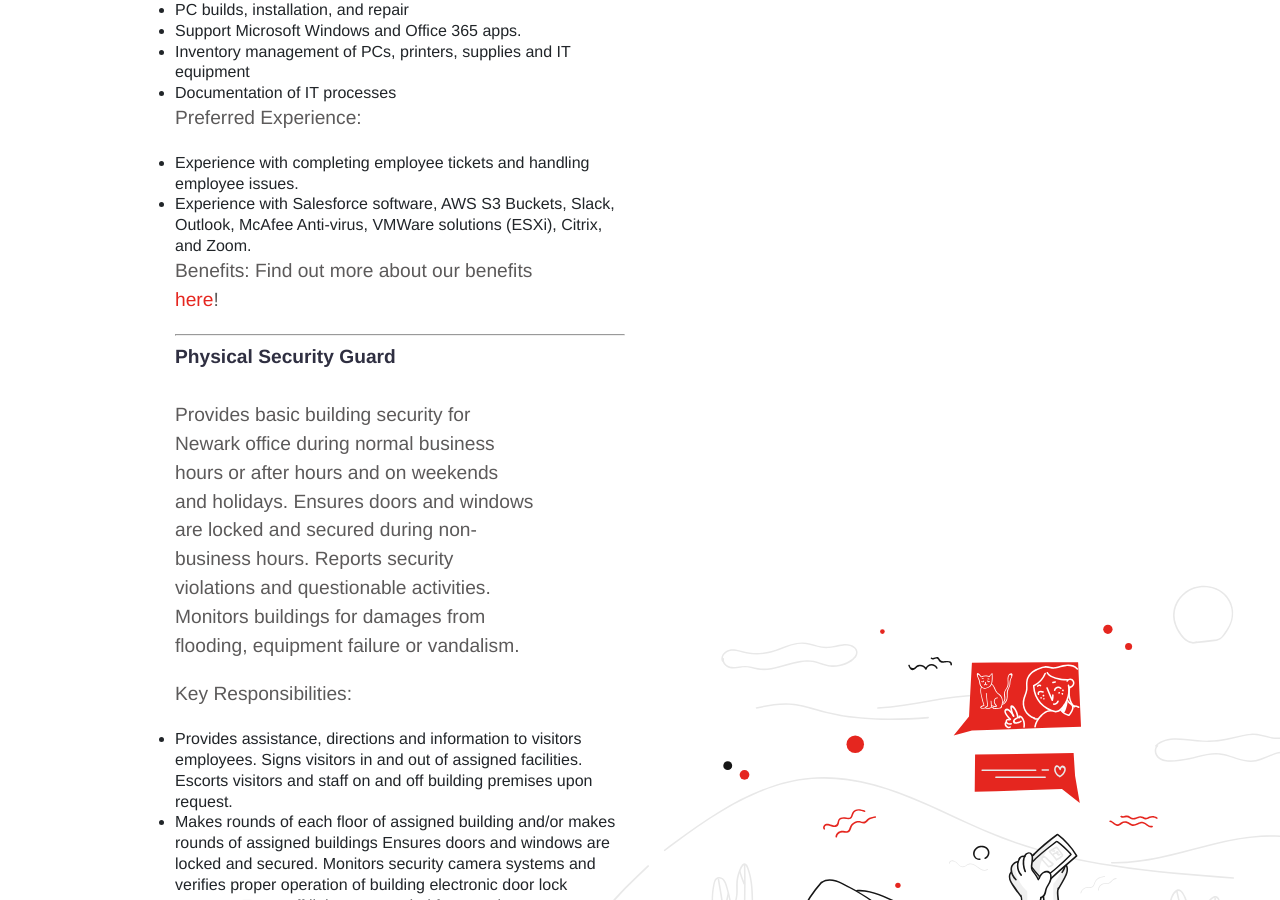
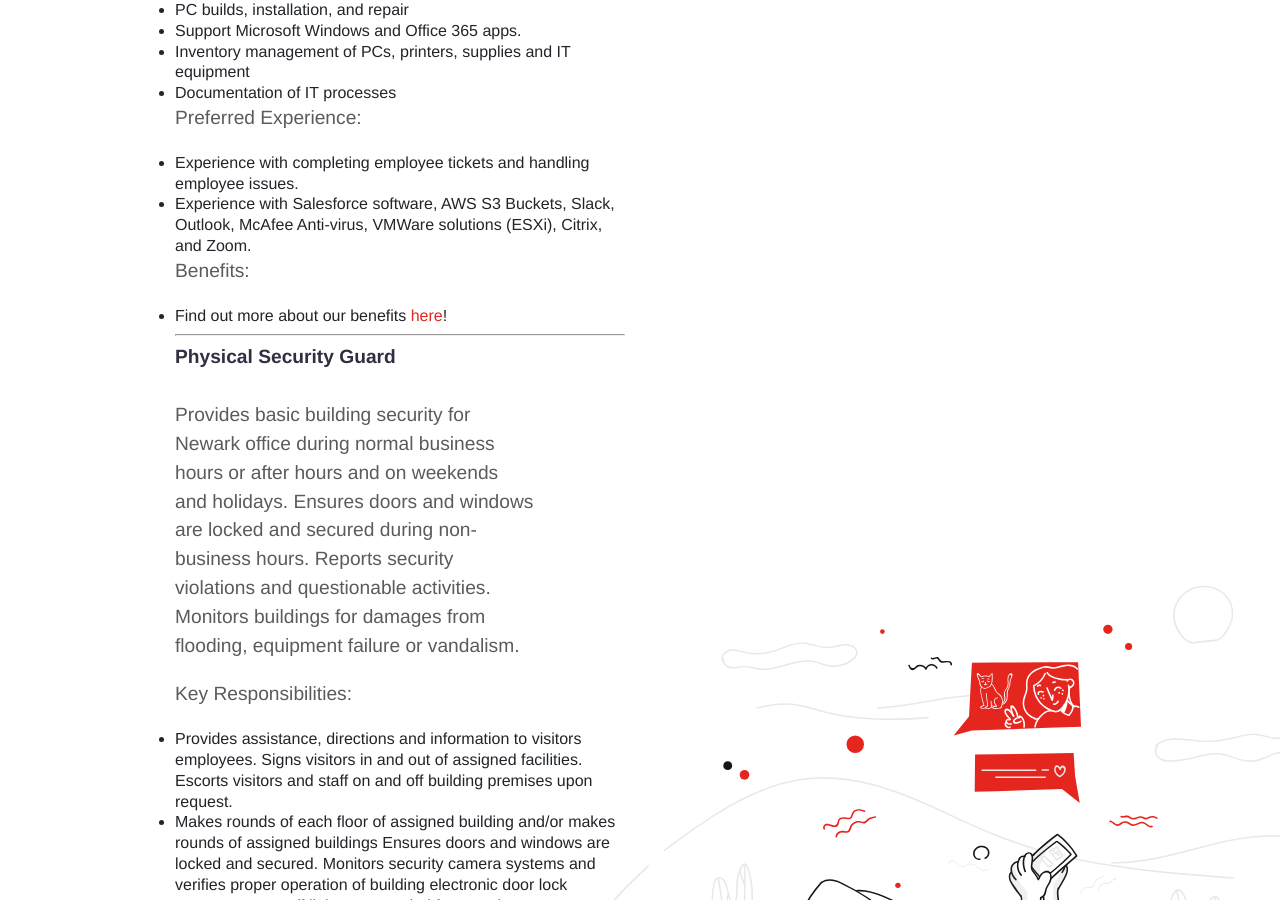
Before and after one commit to ceehmod755/osint-ctf-2021, a Jekyll site: the page built from careers.md, in a window 1280 px wide and 900 px high, scrolled down 2391 px. Built offline with Jekyll 4.4.1, drawn with Linux system fonts in a browser that asks for light colours.

```diff
--- a/careers.md
+++ b/careers.md
@@ -47,7 +47,7 @@ Preferred Experience:
 * Experience with Salesforce software, AWS S3 Buckets, Slack, Outlook, McAfee Anti-virus, VMWare solutions (ESXi), Citrix, and Zoom.
 
 Benefits:
-Find out more about our benefits [here](https://leftoverlunch-intra.s3.us-east-1.amazonaws.com/benefits/401kbenefits.pdf)!
+* Find out more about our benefits [here](https://leftoverlunch-intra.s3.us-east-1.amazonaws.com/benefits/401kbenefits.pdf)!
 
 ---
 
```
